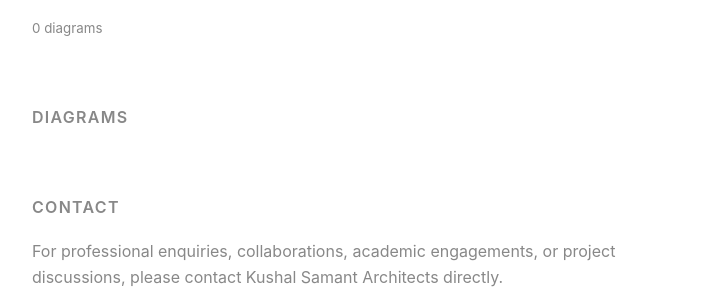
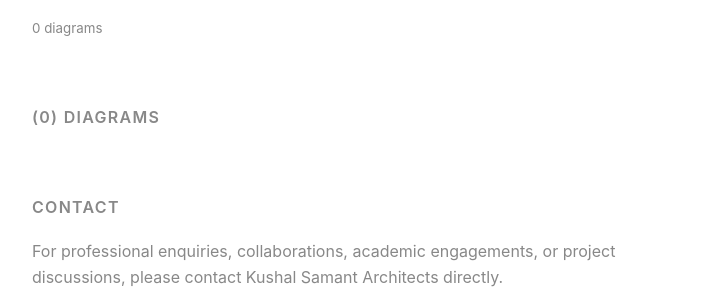
Before and after one commit to kushalsamant/kushalsamant.github.io, a Jekyll site: the page built from index.html, in a window 1280 px wide and 900 px high, scrolled down 2887 px. Shown: the part 153-453 px from the top of the window, without its empty margins (252-968 px from the left). Built offline with Jekyll 4.4.1, drawn with Linux system fonts in a browser that asks for light colours.

Commit message:
Update render_diagrams.html
Signed-off-by: Kushal Samant Architects <writetokushaldsamant@gmail.com>

```diff
--- a/_includes/render_diagrams.html
+++ b/_includes/render_diagrams.html
@@ -1,4 +1,4 @@
-<h2>Diagrams</h2>
+<h2>({{ diagram_images | size }}) Diagrams</h2>
 
 {% assign images = site.static_files
   | where_exp: "f", "f.path contains '/diagrams/'"
```
